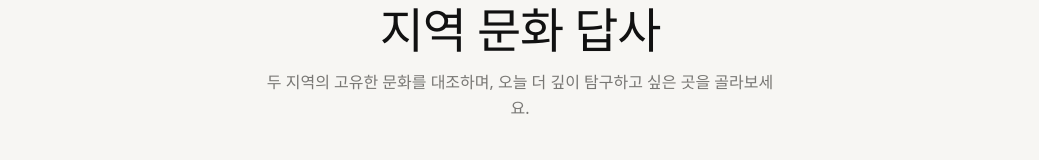
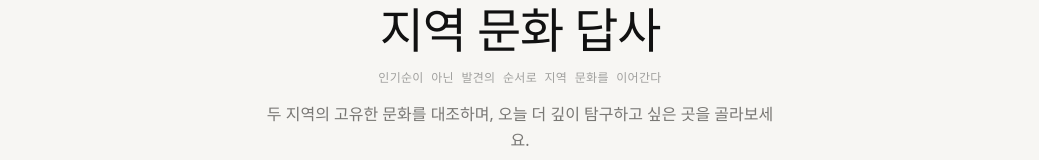
Before and after one commit to dodobow/Khuthon-DULETGIL, a Next.js app: page / in a window 1280 px wide. Shown: the part 204-364 px from the top of the page, without its empty margins (120-1159 px from the left). Built offline with nearby package versions, Linux system fonts and the light colour scheme.

Commit message:
feat: phase 1 헤더에 서비스 철학 문장 추가

```diff
--- a/app/page.tsx
+++ b/app/page.tsx
@@ -377,6 +377,9 @@ export default function Home() {
                   <h1 className="text-4xl sm:text-5xl font-serif tracking-tight text-[#111111]">
                     지역 문화 답사
                   </h1>
+                  <p className="text-xs font-mono tracking-wide text-[#A0A09E]">
+                    인기순이 아닌 발견의 순서로 지역 문화를 이어간다
+                  </p>
                   <p className="text-sm leading-[1.6] text-[#787774] sm:text-base max-w-lg mx-auto">
                     두 지역의 고유한 문화를 대조하며, 오늘 더 깊이 탐구하고 싶은 곳을 골라보세요.
                   </p>
```
